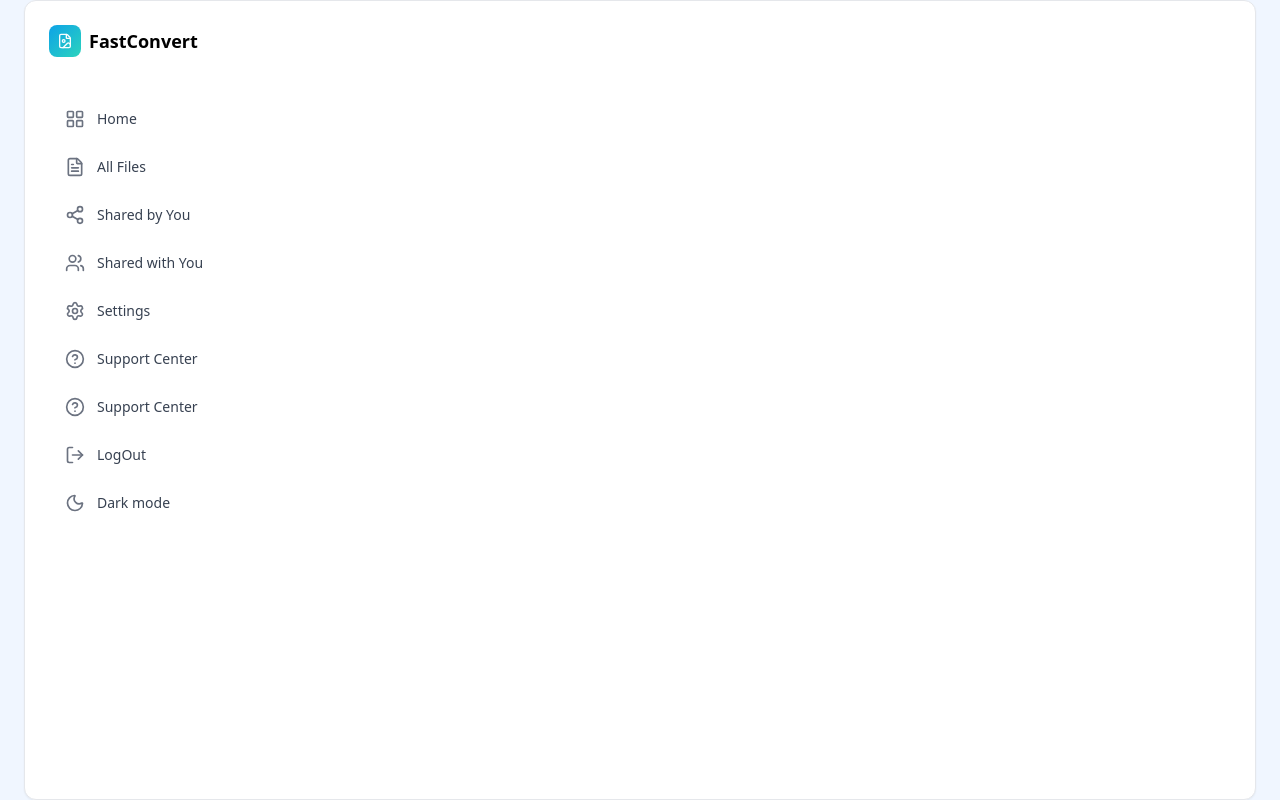
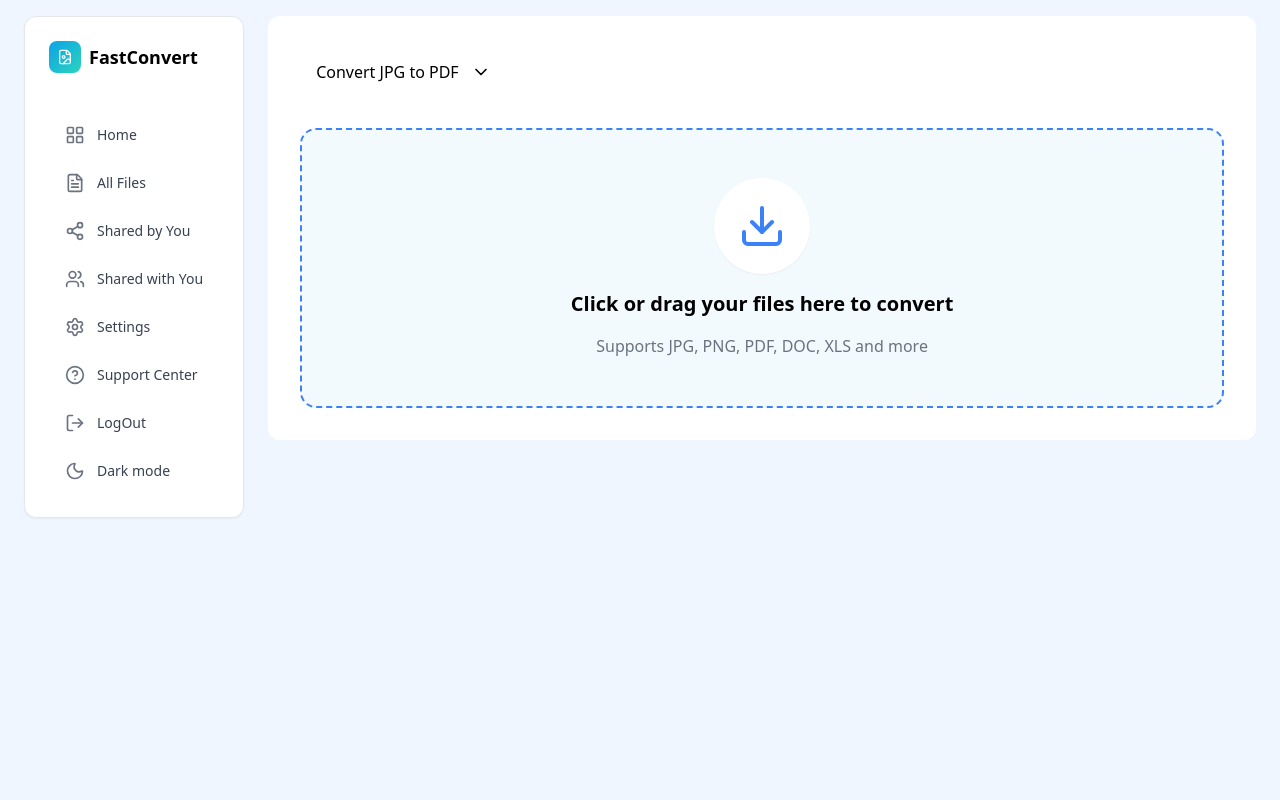
Before and after one commit to dodosebn/file-converter, a React (Vite) app in the folder client/: page /in/home in a window 1280 px wide. Built offline with nearby package versions, Linux system fonts and the light colour scheme.

Commit message:
chnages here

```diff
--- a/client/src/components/in/data.ts
+++ b/client/src/components/in/data.ts
@@ -27,10 +27,7 @@ export const SideItems = [
     icon: CircleQuestionMark,
     name: 'Support Center'
   },
-  {
-    icon: CircleQuestionMark,
-    name: 'Support Center'
-  },
+
   {
     icon: LogOut,
     name: 'LogOut'
@@ -43,7 +40,7 @@ export const SideItems = [
 
 export const convertibles = [
   {
-    convert: 'DOCX',
+      base: 'DOC',
     quote: 'PDF'
   },
     {
--- /dev/null
+++ b/client/src/components/in/index.ts
@@ -0,0 +1,2 @@
+import Uploader from "./uploader";
+export {Uploader};
--- a/client/src/components/in/ui/convertDropDown.tsx
+++ b/client/src/components/in/ui/convertDropDown.tsx
@@ -1,27 +1,45 @@
 import { useState } from "react";
-import { ArrowRight, ChevronDown, FileText } from "lucide-react";
+import { ArrowRight, ChevronDown, X } from "lucide-react";
 import { convertibles } from "../data";
+import { getIconForBase, getIconForQuote } from "./getIconDemIcons";
 
 const ConvertDropdown = () => {
   const [open, setOpen] = useState(false);
   const [selected, setSelected] = useState("Convert JPG to PDF");
 
   return (
-    <div className="relative w-96">
+    <>
       <button
-        onClick={() => setOpen(!open)}
-        className="flex items-center justify-between w-full px-4 py-3 bg-white border rounded-xl shadow-sm hover:shadow-md transition"
+        onClick={() => setOpen(true)}
+        className="flex items-center gap-3 w-96 px-4 py-3 bg-white transition"
       >
         <span className="font-medium">{selected}</span>
-        <ChevronDown
-          className={`w-5 h-5 transition-transform ${
-            open ? "rotate-180" : ""
-          }`}
-        />
+        <ChevronDown className="w-5 h-5" />
       </button>
 
       {open && (
-        <div className="absolute z-10 mt-2 w-full bg-white border rounded-xl shadow-lg overflow-hidden">
+        <div className="fixed inset-0 z-50 flex items-center justify-center">
+          <div
+            className="absolute inset-0 bg-black/85"
+            onClick={() => setOpen(false)}
+          />
+
+          <div
+            className="relative w-[520px]  bg-[#f0f6ff]
+          rounded-xl shadow-xl overflow-hidden py-5"
+          >
+            <div className="flex items-center justify-between px-6 border-b">
+              <span className="font-bold uppercase">Select Converter tool</span>
+              <button
+                onClick={() => setOpen(false)}
+                className="border border-blue-400 rounded-full p-3 hover:bg-[#f3f9ff]
+                transition"
+              >
+                <X className="w-5 h-5 text-gray-500 hover:text-black" />
+              </button>
+            </div>
+
+            <div className="max-h-[400px] overflow-y-auto">
               {convertibles.map((item, index) => (
                 <div
                   key={index}
@@ -29,16 +47,17 @@ const ConvertDropdown = () => {
                     setSelected(`${item.base} to ${item.quote}`);
                     setOpen(false);
                   }}
-              className="flex items-center gap-4 px-4 py-3 hover:bg-gray-100 cursor-pointer transition"
+                 className="mt-3"
                 >
+                  <div  className="flex items-center gap-6 mx-4 px-3 py-5 hover:bg-[#d9edfc]
+                  cursor-pointer transition border-b-2 border-r border-blue-500 rounded-md ">
                  <div className="flex items-center gap-2">
-                <FileText className="w-6 h-6 text-gray-600" />
+  {getIconForBase(item.base)}
   <ArrowRight className="w-5 h-5 text-gray-400" />
-                <FileText className="w-6 h-6 text-gray-600" />
+  {getIconForQuote(item.quote)}
 </div>
-
                   <div className="flex flex-col">
-                <span className="font-medium">
+                    <span className="font-semibold text-lg ">
                       {item.base} to {item.quote}
                     </span>
                     <span className="text-sm text-gray-500">
@@ -46,10 +65,13 @@ const ConvertDropdown = () => {
                     </span>
                   </div>
                 </div>
+                </div>
               ))}
             </div>
+          </div>
+        </div>
       )}
-    </div>
+    </>
   );
 };
 
--- /dev/null
+++ b/client/src/components/in/ui/getIconDemIcons.tsx
@@ -0,0 +1,35 @@
+/* eslint-disable @typescript-eslint/no-explicit-any */
+import { FileImage, FileText } from "lucide-react";
+
+const imageTypes = ["jpg", "png"];
+const textTypes = ["doc", "docx", "pdf"];
+const excelTypes = ["xls", "xlsx"];
+
+export const getIconForBase = (type: any) => {
+  const t = type.toLowerCase();
+
+  if (imageTypes.includes(t)) {
+    return <FileImage className="w-5 h-5 text-blue-500" />;
+  }
+
+  if (excelTypes.includes(t)) {
+    return <FileText className="w-5 h-5 text-green-500" />;
+  }
+
+  if (textTypes.includes(t)) {
+    return <FileText className="w-5 h-5 text-red-500" />;
+  }
+
+  return <FileText className="w-5 h-5 text-gray-500" />;
+};
+
+// eslint-disable-next-line @typescript-eslint/no-explicit-any
+export const getIconForQuote = (type: any) => {
+  const t = type.toLowerCase();
+
+  if (imageTypes.includes(t)) {
+    return <FileImage className="w-5 h-5 text-blue-500" />;
+  }
+
+  return <FileText className="w-5 h-5 text-red-500" />;
+};
--- a/client/src/components/in/ui/sidebar.tsx
+++ b/client/src/components/in/ui/sidebar.tsx
@@ -3,13 +3,11 @@ import { SideItems } from "../data";
 
 const Sidebar = () => {
   return (
-    <div className="bg-white h-screen rounded-xl p-6 border border-gray-200 shadow-sm">
-      {/* Logo with proper spacing */}
+    <div className="bg-white rounded-xl p-6 border border-gray-200 shadow-sm">
       <div className="mb-10">
         <Logo />
       </div>
 
-      {/* Navigation items with sharp styling */}
       <nav>
         <ul className="space-y-1">
           {SideItems.map((item, index) => {
--- a/client/src/components/in/uploader.tsx
+++ b/client/src/components/in/uploader.tsx
@@ -3,21 +3,52 @@ import { ConvertDropdown } from "./ui";
 
 const Uploader = () => {
   return (
-    <section className="flex flex-col items-center gap-6">
+    <section className="flex flex-col gap-8 bg-white rounded-xl p-4 sm:p-6 lg:p-8">
+      {/* Conversion selector */}
       <ConvertDropdown />
 
-      <div className="flex flex-col items-center justify-center gap-3 w-full max-w-xl p-10 border-2 border-dashed border-blue-500 bg-[#f3fafe] rounded-2xl text-center">
-        <button className="bg-white rounded-full p-6 shadow-sm hover:shadow-md transition">
-          <Download className="w-12 h-12 text-blue-500" />
-        </button>
+      {/* Upload area */}
+      <div className="flex justify-center">
+        <div
+          className="
+            w-full
+            max-w-3xl
+            md:max-w-4xl
+            lg:max-w-5xl
+            xl:max-w-6xl
+            flex flex-col
+            items-center
+            gap-4
+            p-6 sm:p-8 lg:p-12
+            border-2 border-dashed border-blue-500
+            bg-[#f3fafe]
+            rounded-2xl
+            text-center
+          "
+        >
+          <button
+            type="button"
+            className="
+              bg-white
+              rounded-full
+              p-5 sm:p-6
+              shadow-sm
+              hover:shadow-md
+              active:scale-95
+              transition
+            "
+          >
+            <Download className="w-10 h-10 sm:w-12 sm:h-12 text-blue-500" />
+          </button>
 
-        <h2 className="text-lg font-semibold">
-          Click or drag your files here to convert
-        </h2>
+          <h2 className="text-base sm:text-lg lg:text-xl font-semibold">
+            Click or drag your files here to convert
+          </h2>
 
-        <span className="text-sm text-gray-500">
-          Supports JPG, PNG, PDF, DOC, XLS and more
-        </span>
+          <span className="text-sm sm:text-base text-gray-500">
+            Supports JPG, PNG, PDF, DOC, XLS and more
+          </span>
+        </div>
       </div>
     </section>
   );
--- a/client/src/pages/inHome.tsx
+++ b/client/src/pages/inHome.tsx
@@ -1,9 +1,16 @@
+import { Uploader } from "../components/in";
 import { Sidebar } from "../components/in/ui";
 
 const InHome = () => {
   return (
-    <div className="bg-[#f0f6ff] px-6">
+    <div className="bg-[#f0f6ff] px-6 h-screen">
+      <div className="flex gap-6 py-4">
         <Sidebar />
+        <div className="max-w-7xl flex-1 mx-auto">
+
+        <Uploader />
+        </div>
+        </div>
     </div>
   )
 }
```
Also changed, not shown: 1 other file (tests, documents, lock files or other folders). Lines whose indentation alone changed are shown as unchanged.
